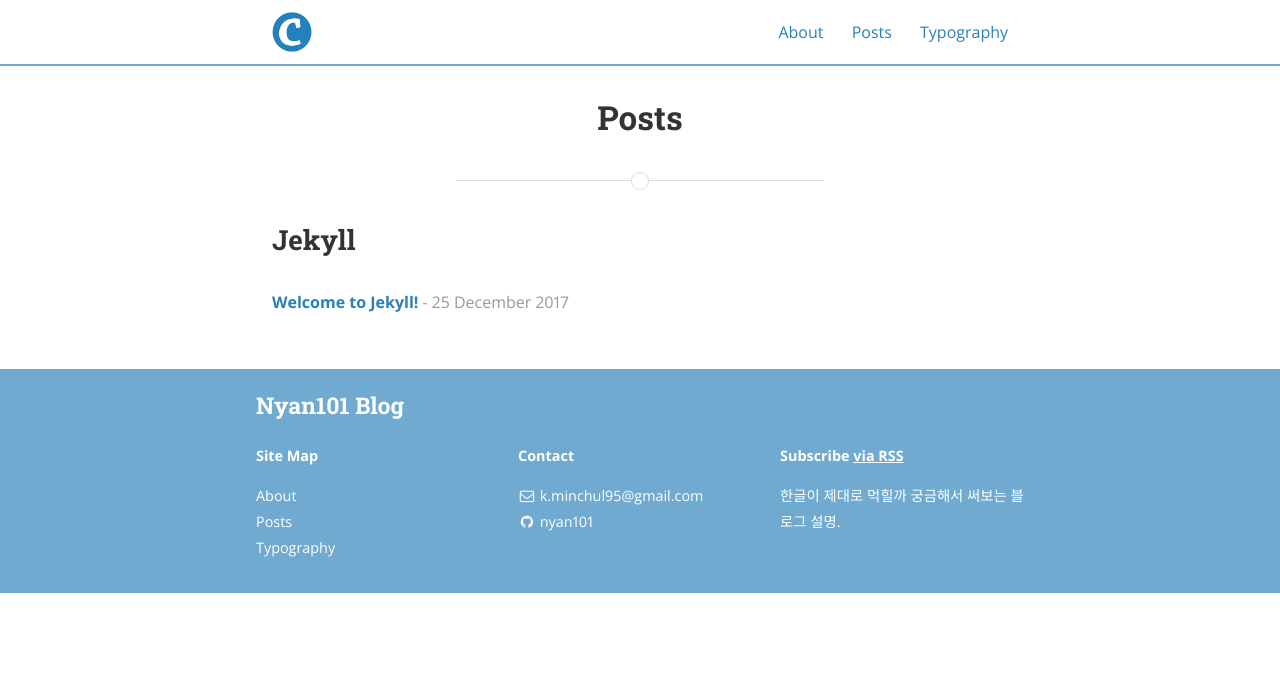
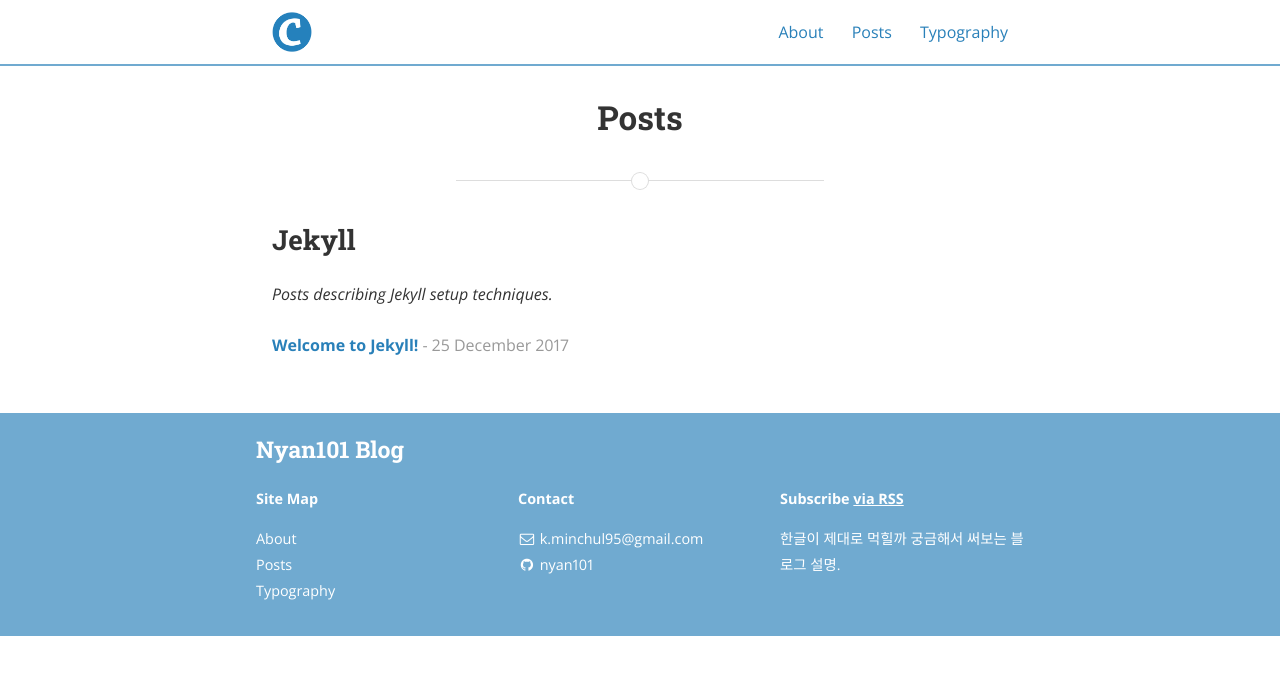
Before and after one commit to nyan101/nyan101.github.io, a Jekyll site: the page built from posts.html, in a window 1280 px wide. Shown: the top 675 px of the page. Built offline with Jekyll 4.4.1, drawn with Linux system fonts in a browser that asks for light colours; nearby versions of some CDN libraries.

Commit message:
fix _config.yml

```diff
--- a/_config.yml
+++ b/_config.yml
@@ -48,10 +48,10 @@ jekyll-archives:
 
 # Category descriptions (for archive pages)
 descriptions:
-  - cat: jekyll
+  - cat: Jekyll
     desc: "Posts describing Jekyll setup techniques."
 
-  - cat: dummy
+  - cat: Dummy
     desc: "Just some placeholder posts, lorem ipsum and the rest."
 
 # Social icons and sharing options
```
